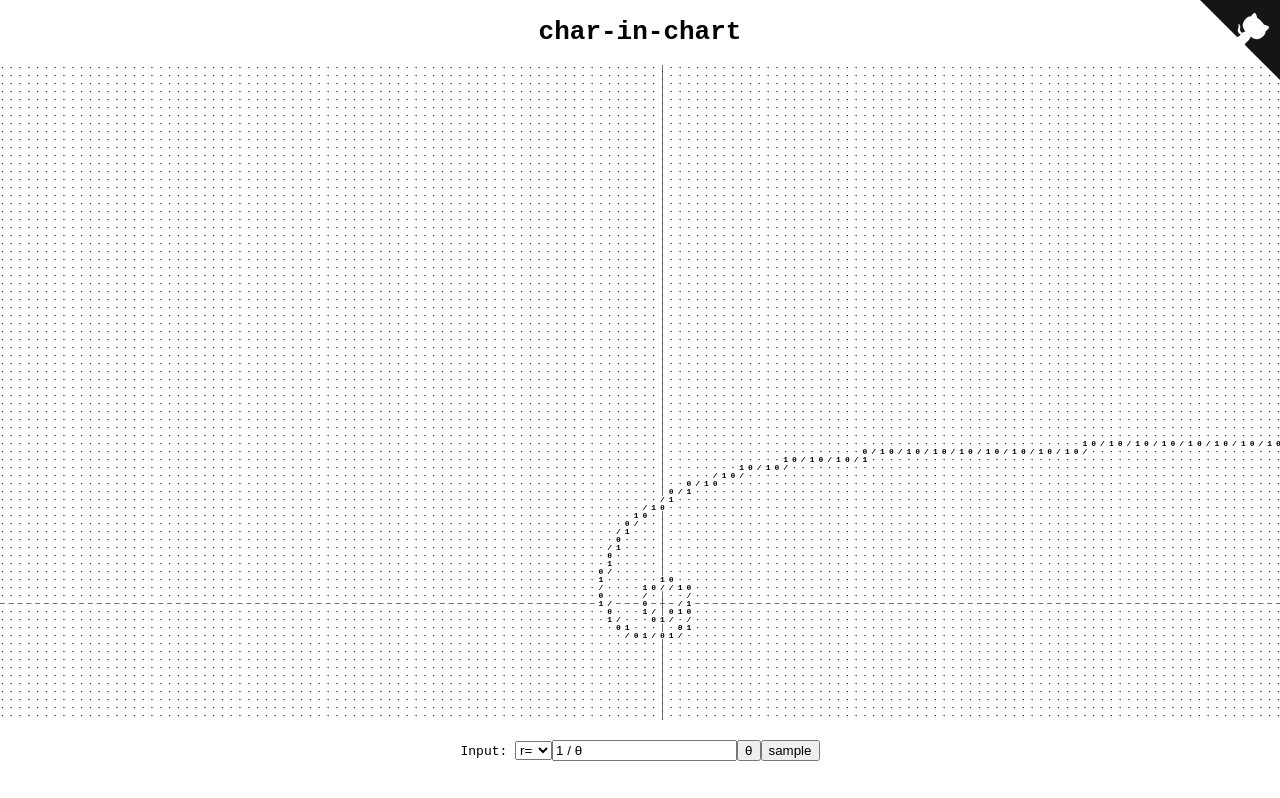
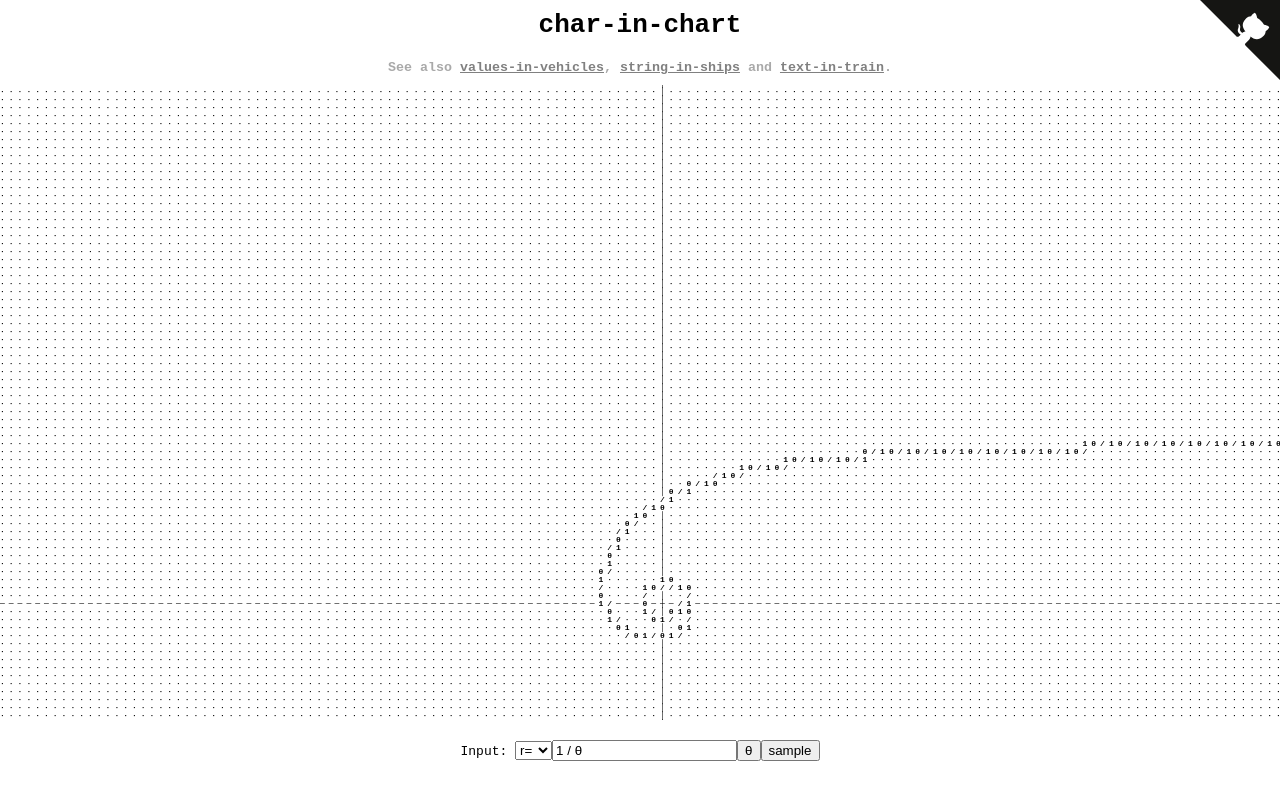
Before and after one commit to stuhlmeier/char-in-chart, a Vue app: page / in a window 1280 px wide. Shown: the top 798 px of the page. Built offline with nearby package versions, Linux system fonts and the light colour scheme.

Commit message:
Add other sites to header

```diff
--- a/src/views/HomeView.vue
+++ b/src/views/HomeView.vue
@@ -2,6 +2,12 @@
   <div class="container">
     <header>
       <h1>char-in-chart</h1>
+      <h6>
+        See also
+        <a href="https://values-in-vehicles.vercel.app/">values-in-vehicles</a>,
+        <a href="https://string-in-ships.vercel.app/">string-in-ships</a> and
+        <a href="https://text-in-train.vercel.app/">text-in-train</a>.
+      </h6>
     </header>
     <ChartComponent :equation="equation" :graph-type="graphType" />
     <footer>
@@ -117,8 +123,20 @@ header
   width 100%
 
   display flex
-  flex-direction row
-  justify-content center
+  flex-direction column
+  align-items center
+
+  gap 0
+
+  h1, h6
+    margin 10px
+
+  h6
+    font-size 10pt
+    color darkgray
+
+    a
+      color gray
 
 footer
   position fixed
```
